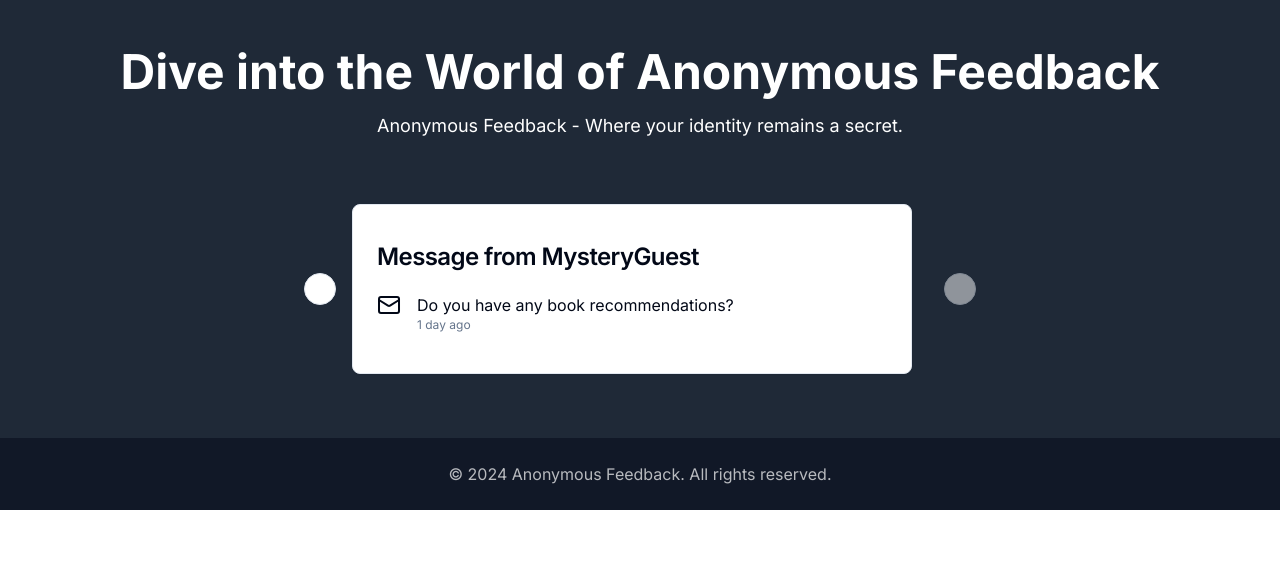
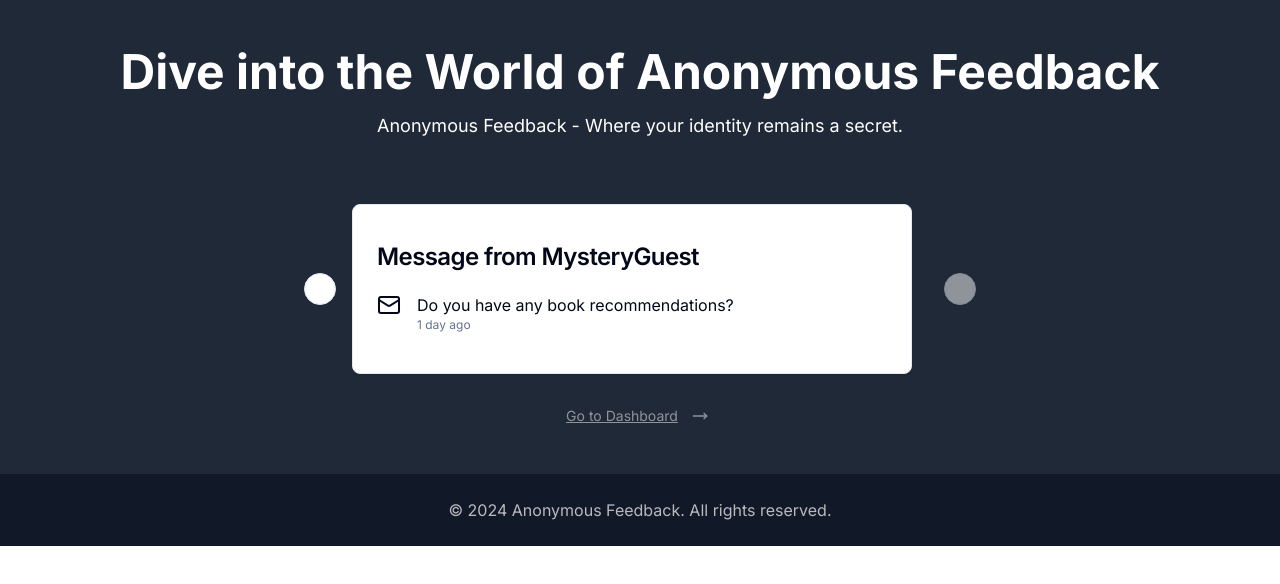
Before and after one commit to harry713j/anonymous-feedback, a Next.js app: page / in a window 1280 px wide. Shown: the top 584 px of the page. Built offline with nearby package versions, Linux system fonts and the light colour scheme.

Commit message:
Add navigate link in home and dashboard page

```diff
--- a/src/app/(app)/dashboard/page.tsx
+++ b/src/app/(app)/dashboard/page.tsx
@@ -9,11 +9,12 @@ import { acceptMessageSchema } from "@/schemas/acceptMessageSchema";
 import { ApiResponse } from "@/types/ApiResponse";
 import { zodResolver } from "@hookform/resolvers/zod";
 import axios, { AxiosError } from "axios";
-import { Loader2, RefreshCcw } from "lucide-react";
+import { Loader2, RefreshCcw, MoveLeft } from "lucide-react";
 import { User } from "next-auth";
 import { useSession } from "next-auth/react";
 import React, { useCallback, useEffect, useState } from "react";
 import { useForm } from "react-hook-form";
+import { useRouter } from "next/navigation";
 
 function DashboardPage() {
   const [messages, setMessages] = useState<Message[]>([]);
@@ -23,6 +24,7 @@ function DashboardPage() {
   const form = useForm({
     resolver: zodResolver(acceptMessageSchema),
   });
+  const router = useRouter();
 
   const { data: session } = useSession();
 
@@ -134,7 +136,16 @@ function DashboardPage() {
 
   return (
     <div className="my-8 mx-4 md:mx-8 lg:mx-auto p-6 bg-white rounded w-full max-w-6xl">
-      <h1 className="text-4xl font-bold mb-4">User Dashboard</h1>
+      <div className="flex items-center justify-between">
+        <h1 className="text-4xl font-bold mb-4">User Dashboard</h1>
+        <span
+          onClick={() => router.push("/")}
+          className="text-sm text-blue-500 flex items-center group cursor-pointer"
+        >
+          <MoveLeft className="w-6 h-4 transition-transform duration-300 ease-linear group-hover:-translate-x-3 " />
+          <p className="ml-1 group-hover:underline">Back to home</p>
+        </span>
+      </div>
 
       <div className="mb-4">
         <h2 className="text-lg font-semibold mb-2">Copy Your Unique Link</h2>{" "}
--- a/src/app/(app)/page.tsx
+++ b/src/app/(app)/page.tsx
@@ -9,9 +9,11 @@ import {
 } from "@/components/ui/carousel";
 import messages from "@/data/messages.json";
 import Autoplay from "embla-carousel-autoplay";
-import { Mail } from "lucide-react";
+import { Mail, MoveRight } from "lucide-react";
+import { useRouter } from "next/navigation";
 
 export default function Home() {
+  const router = useRouter();
   return (
     <>
       <main className="flex-grow flex flex-col items-center justify-center px-4 md:px-24 py-12 bg-gray-800 text-white">
@@ -50,6 +52,17 @@ export default function Home() {
           <CarouselPrevious />
           <CarouselNext />
         </Carousel>
+        <div className="mt-4">
+          <button
+            onClick={() => router.push("/dashboard")}
+            className="flex items-center text-sm  group"
+          >
+            <p className="mr-2 opacity-50 transition-all duration-300 ease-linear underline  group-hover:opacity-85">
+              Go to Dashboard
+            </p>
+            <MoveRight className="w-7 h-4 opacity-50 transition duration-300 ease-linear group-hover:translate-x-3 group-hover:opacity-85" />
+          </button>
+        </div>
       </main>
       <footer className="text-center p-4 md:p-6 bg-gray-900 text-white/70">
         © 2024 Anonymous Feedback. All rights reserved.
--- a/src/lib/resend.ts
+++ b/src/lib/resend.ts
@@ -1,4 +1,3 @@
 import { Resend } from "resend";
 
-console.log(process.env.RESEND_API_KEY);
 export const resend = new Resend(process.env.RESEND_API_KEY);
```
